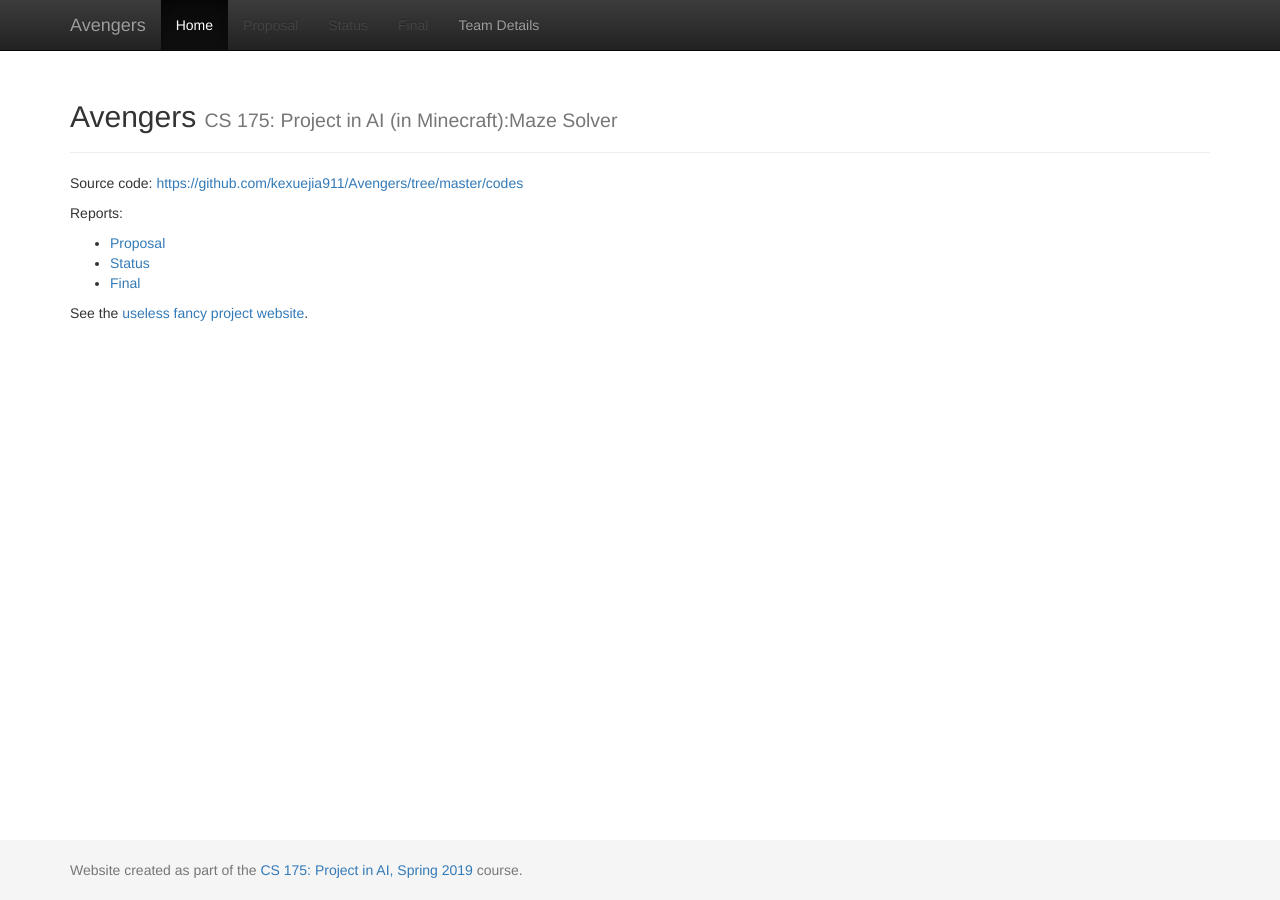
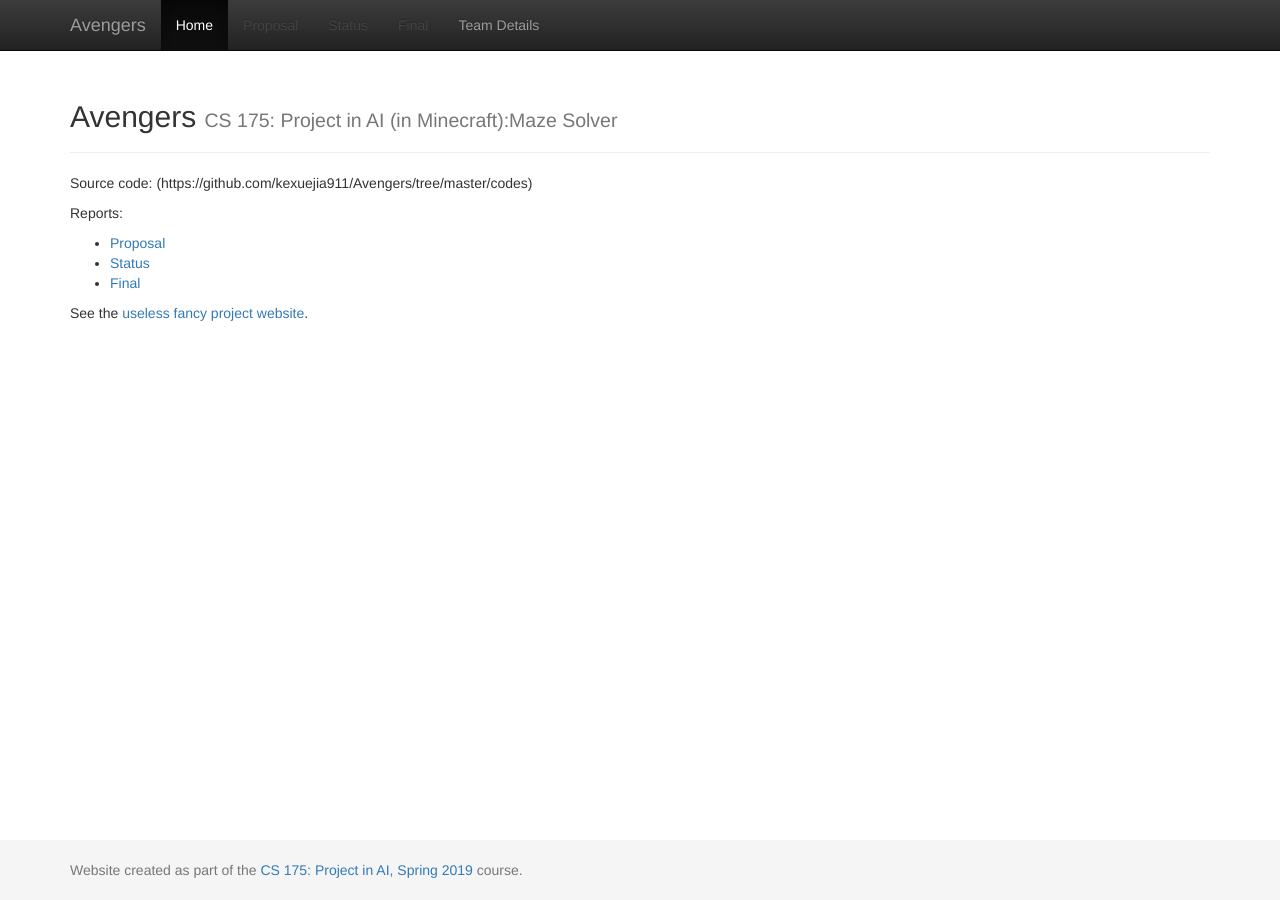
Before and after one commit to kexuejia911/Avengers, a Jekyll site: the page built from docs/index.md, in a window 1280 px wide. Built offline with Jekyll 4.4.1, drawn with Linux system fonts in a browser that asks for light colours; part of the change alters nothing that is shown.

```diff
--- a/docs/index.md
+++ b/docs/index.md
@@ -3,16 +3,15 @@ layout: default
 title:  Home
 ---
 
-Source code: [https://github.com/kexuejia911/Avengers/tree/master/codes][projectlink]
+Source code: (https://github.com/kexuejia911/Avengers/tree/master/codes)
 
 Reports:
 
 - [Proposal](https://github.com/kexuejia911/Avengers/blob/master/reports/proposal.md)
 - [Status](https://github.com/kexuejia911/Avengers/blob/master/reports/status%20report.md)
-- [Final](final.html)
+- [Final](https://github.com/kexuejia911/Avengers/blob/master/reports/final.md)
 
 See the [useless fancy project website][quickref].
 
 
 [quickref]: https://stevendesora.wix.com/avengers
-[projectlink]: https://github.com/kexuejia911/Avengers
```
